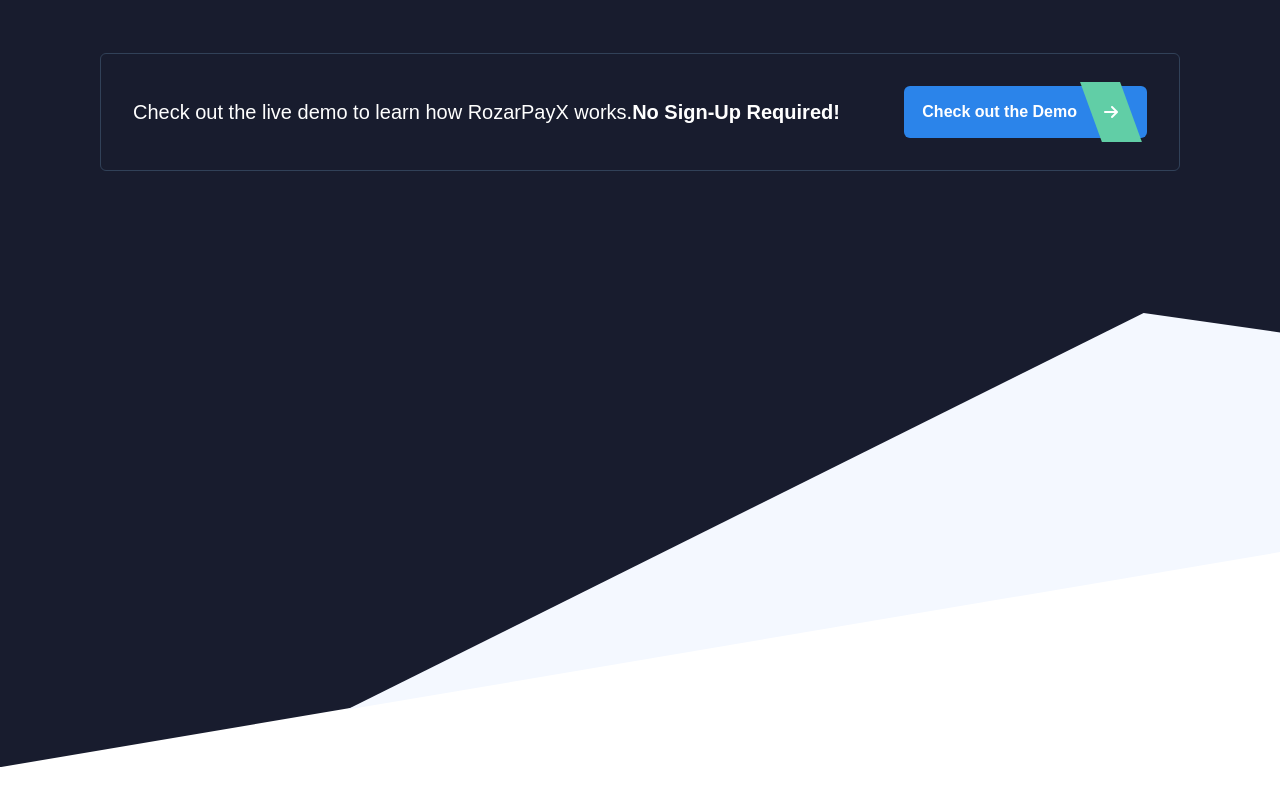
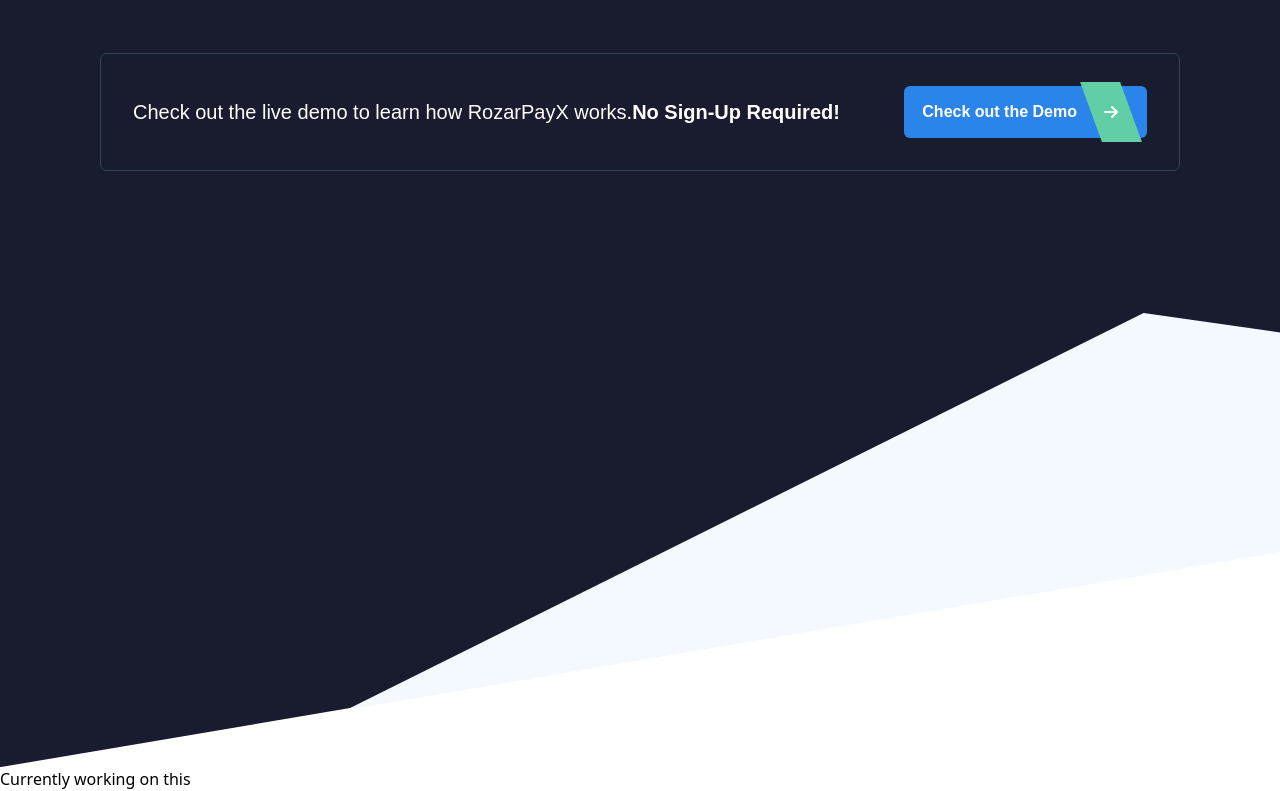
Before and after one commit to alphaankit079/Rajor-Pay-Clone, a website: page index.html in a window 1280 px wide. Shown: the part 3302-4093 px from the top of the page. Before the commit the page ends 4069 px from the top, so only its background shows below. Drawn offline with Linux system fonts and the light colour scheme.

Commit message:
Updating Inital Files

```diff
--- a/index.html
+++ b/index.html
@@ -667,7 +667,7 @@
       </div>
     </div>
    </section>
-
+<h2>Currently working on this</h2>
 </body>
 
 </html>
```
